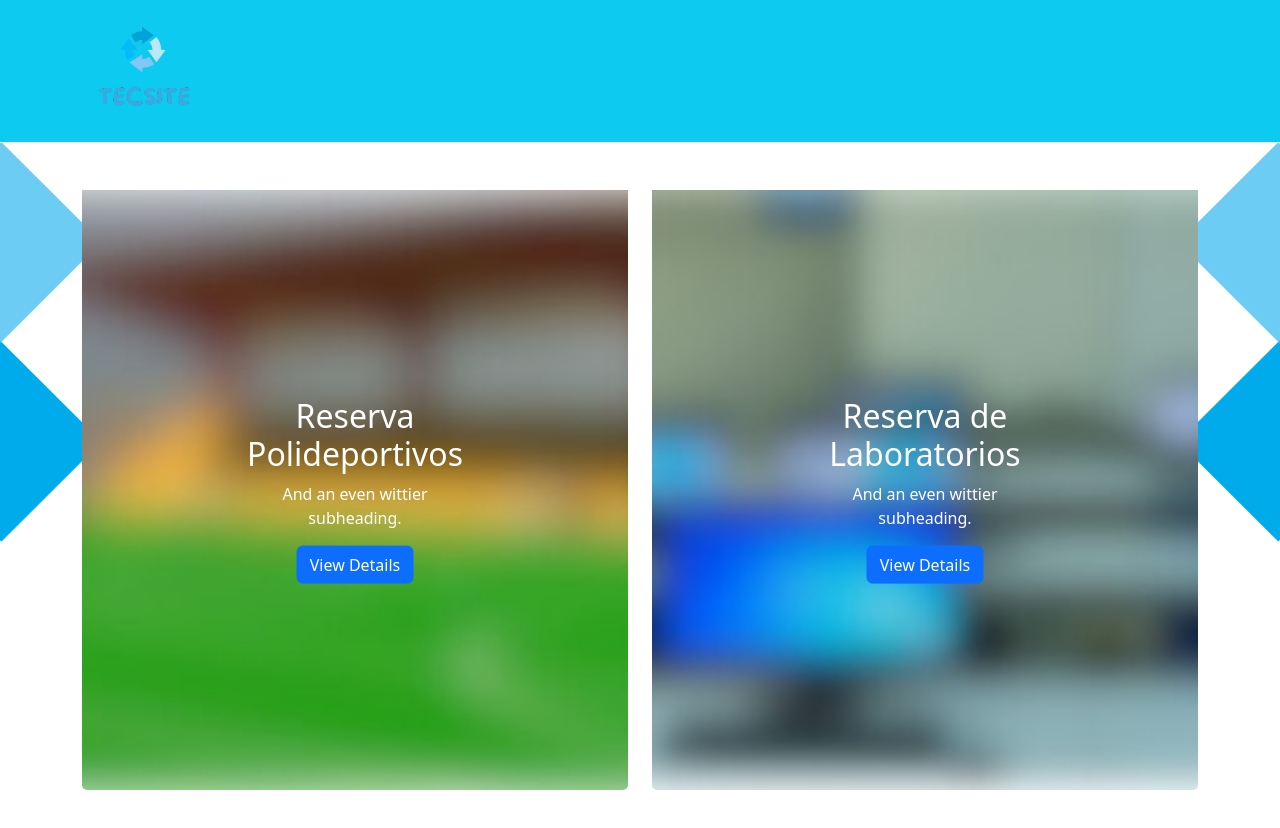
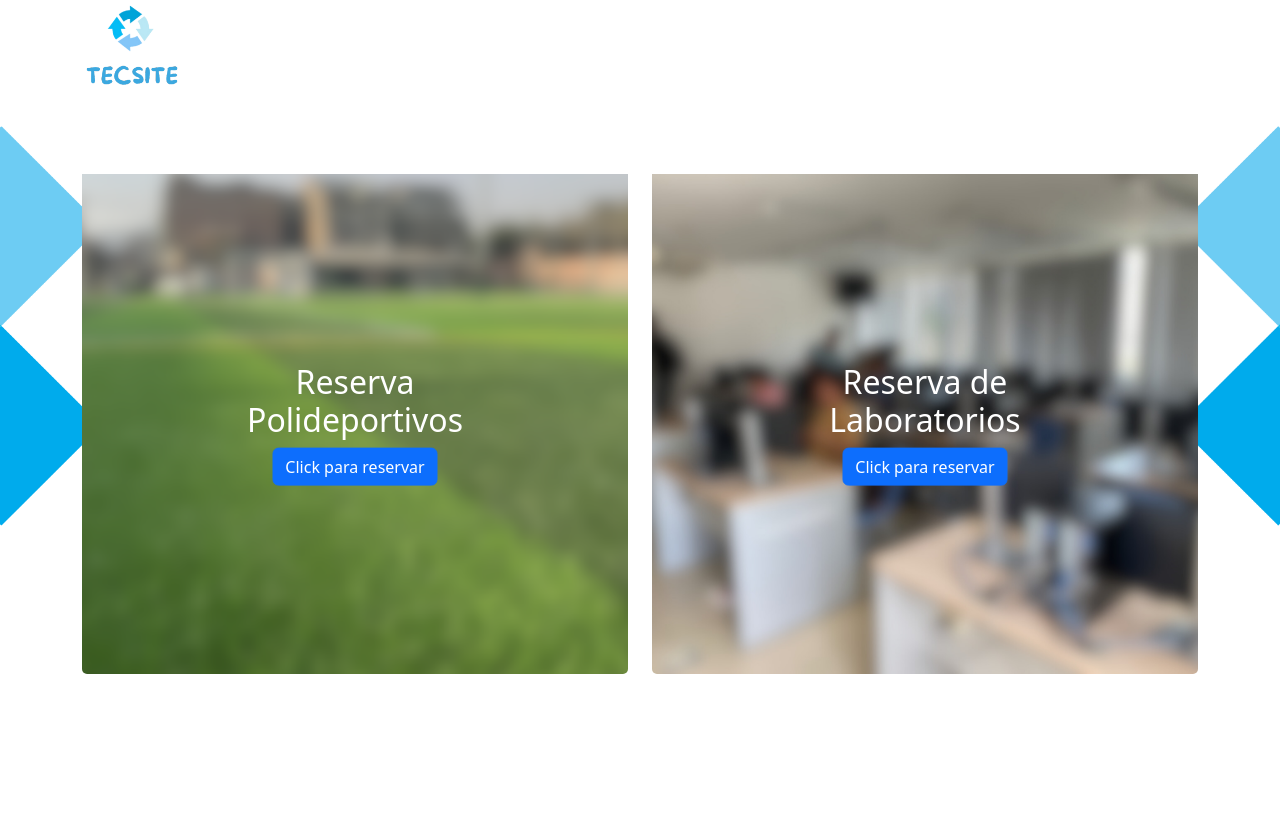
Before and after one commit to jesusaguero/tecsite_cliente, a React (Create React App) app in the folder cliente-frontend/: page /home in a window 1280 px wide. Shown: the top 828 px of the page. After the commit the page ends 800 px from the top, so only its background shows below. Built offline with nearby package versions, Linux system fonts and the light colour scheme.

Commit message:
VISTA REACT

```diff
--- a/cliente-frontend/src/pages/home.js
+++ b/cliente-frontend/src/pages/home.js
@@ -9,9 +9,6 @@ function Home() {
   return (
     <div>
       <header>
-      <nav className="navbar navbar-expand-lg navbar-dark bg-info">
-        <div className="container">
-          <nav className="navbar navbar-expand-lg navbar-dark bg-info">
             <div className="container">
               <Link to="/" className="navbar-brand d-flex align-items-center">
                 <img src={logo} alt="TECSITE Logo" width="100" height="100" className="me-2" />
@@ -28,15 +25,13 @@ function Home() {
                 <span className="navbar-toggler-icon"></span>
               </button>
             </div>
-          </nav>
-        </div>
-      </nav>
     </header>
     <div>
 
 
       <img src={loginImageLeft} alt="Login" className="w-19 h-50 position-absolute start-0" style={{ objectFit: 'cover', zIndex: '-1', transform: 'scaleX(-1)' }} />
     <img src={loginImageRight} alt="Login" className="w-19 h-50 position-absolute end-0" style={{ objectFit: 'cover', zIndex: '-1',  }} />
+
       <main>
         <section className="py-5">
           <div className="container">
@@ -51,15 +46,14 @@ function Home() {
                       borderTopLeftRadius: '0',
                       borderTopRightRadius: '0',
                       width: '100%',
-                      height: '600px',
+                      height: '500px',
                       objectFit: 'cover',
                     }}
                   />
                   <div className="card-body text-center position-absolute top-50 start-50 translate-middle">
                     <h2 className="card-title text-white">Reserva Polideportivos</h2>
-                    <p className="card-text text-white">And an even wittier subheading.</p>
                     <Link to="/reservas/polideportivos" className="btn btn-primary">
-                      View Details
+                      Click para reservar
                     </Link>
                   </div>
                 </div>
@@ -74,15 +68,14 @@ function Home() {
                       borderTopLeftRadius: '0',
                       borderTopRightRadius: '0',
                       width: '100%',
-                      height: '600px',
+                      height: '500px',
                       objectFit: 'cover',
                     }}
                   />
                   <div className="card-body text-center position-absolute top-50 start-50 translate-middle">
                     <h2 className="card-title text-white">Reserva de Laboratorios</h2>
-                    <p className="card-text text-white">And an even wittier subheading.</p>
                     <Link to="/reservas/laboratorios" className="btn btn-primary">
-                      View Details
+                      Click para reservar
                     </Link>
                   </div>
                 </div>
```
Also changed, not shown: cliente-frontend/src/assets/laboratoriobk.png, cliente-frontend/src/assets/polideportivobk.png.
